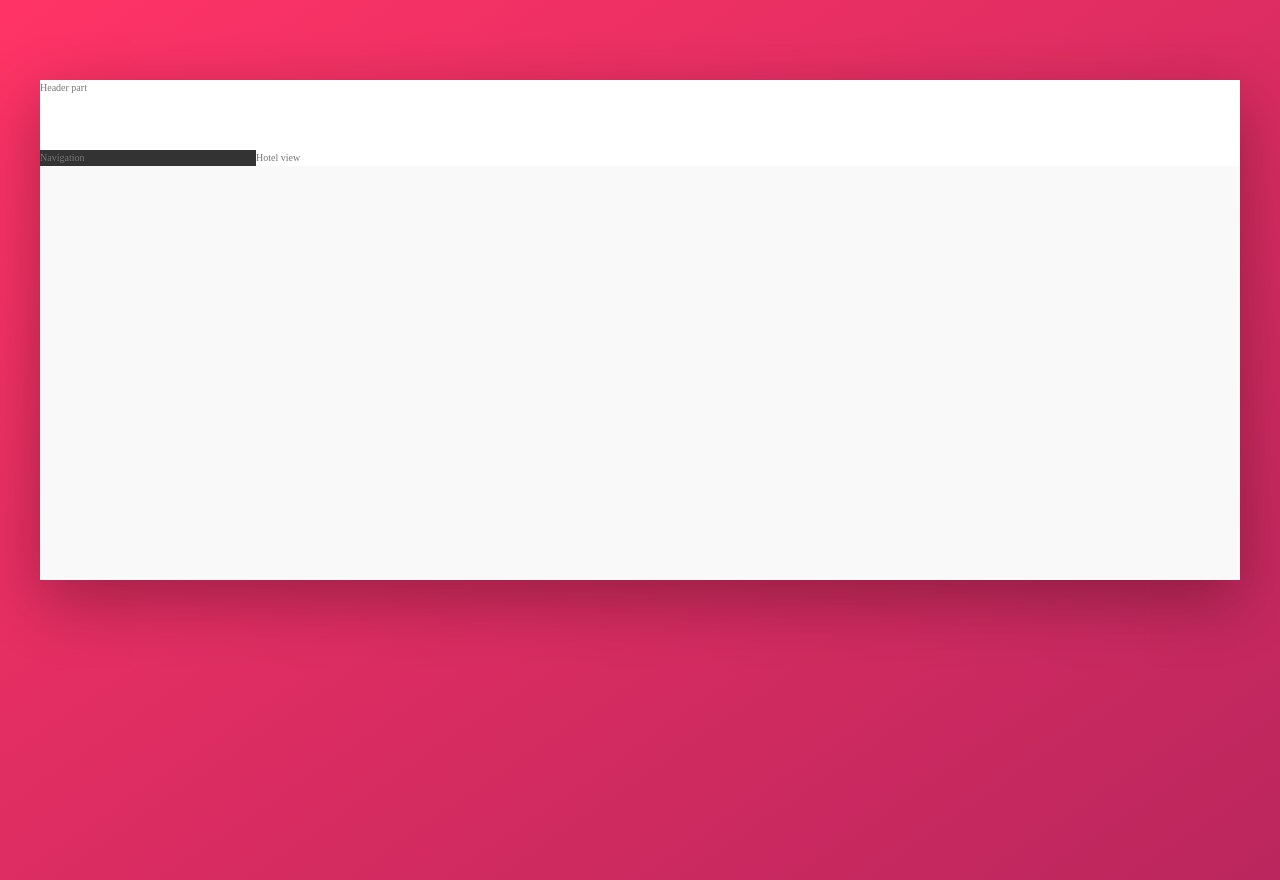
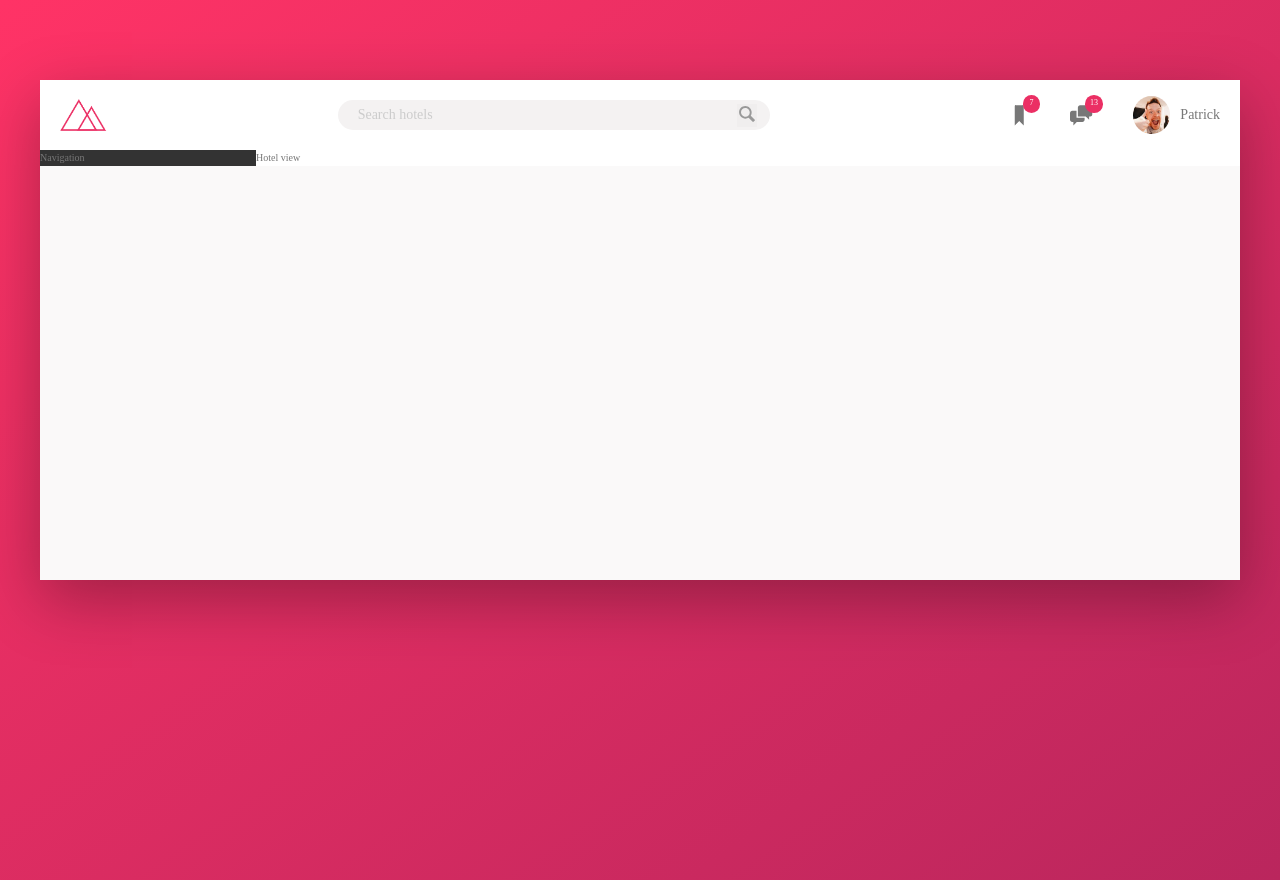
Before and after one commit to PatF3lix/Project-Trillo, a website: page index.html in a window 1280 px wide. Drawn offline with Linux system fonts and the light colour scheme.

Commit message:
implemented the header

```diff
--- a/index.html
+++ b/index.html
@@ -15,7 +15,47 @@
   </head>
   <body>
     <div class="container">
-      <header class="header">Header part</header>
+      <header class="header">
+        <img src="img/logo.png" alt="trillo logo" class="logo" />
+
+        <form action="#" class="search">
+          <input
+            type="text"
+            class="search__input"
+            placeholder="Search hotels"
+          />
+          <button class="search__button">
+            <svg class="search__icon">
+              <use xlink:href="img/sprite.svg#icon-magnifying-glass"></use>
+            </svg>
+          </button>
+        </form>
+
+        <nav class="user-nav">
+          <div class="user-nav__icon-box">
+            <svg class="user-nav__icon">
+              <use xlink:href="img/sprite.svg#icon-bookmark"></use>
+            </svg>
+            <span class="user-nav__notification">7</span>
+          </div>
+
+          <div class="user-nav__icon-box">
+            <svg class="user-nav__icon">
+              <use xlink:href="img/sprite.svg#icon-chat"></use>
+            </svg>
+            <span class="user-nav__notification">13</span>
+          </div>
+
+          <div class="user-nav__user">
+            <img
+              src="img/user-1.jpg"
+              alt="User photo"
+              class="user-nav__user-photo"
+            />
+            <span class="user-nav__user-name">Patrick</span>
+          </div>
+        </nav>
+      </header>
       <div class="content">
         <nav class="sidebar">Navigation</nav>
         <main class="hotel-view">Hotel view</main>
--- a/sass/components/_components.scss
+++ b/sass/components/_components.scss
@@ -0,0 +1,112 @@
+//LOGO
+.logo {
+  height: 3.25rem;
+  margin-left: 2rem;
+}
+
+//SEARCH
+.search {
+  flex: 0 0 40%;
+  display: flex;
+  align-items: center;
+  justify-content: center;
+  &__input {
+    font-family: inherit;
+    font-size: inherit;
+    background-color: var(--color-grey-light-2);
+    border: none;
+    padding: 0.7rem 2rem;
+    border-radius: 100px;
+    width: 90%;
+    transition: all 0.2s;
+    //to move input on top of button
+    margin-right: -3.25rem;
+
+    &:focus {
+      outline: none;
+      width: 100%;
+      background-color: var(--color-grey-light-3);
+    }
+
+    //fade out input el placeholder text
+    &::-webkit-input-placeholder {
+      font-weight: 100;
+      color: var(--color-grey-light-4);
+    }
+  }
+
+  &__input:focus + &__button {
+    background-color: var(--color-grey-light-3);
+  }
+
+  &__button {
+    border: none;
+    background-color: var(--color-grey-light-3);
+
+    &:focus {
+      outline: none;
+    }
+
+    &:active {
+      transform: translateY(0.2rem);
+    }
+  }
+
+  &__icon {
+    height: 2rem;
+    width: 2rem;
+    fill: var(--color-grey-dark-3);
+  }
+}
+
+//USER NAVIGATION
+.user-nav {
+  display: flex;
+  align-items: center;
+  align-self: stretch;
+
+  & > * {
+    padding: 0 2rem;
+    cursor: pointer;
+    height: 100%;
+    display: flex;
+    align-items: center;
+  }
+
+  & > *:hover {
+    background-color: var(--color-grey-light-2);
+  }
+
+  &__icon-box {
+    position: relative;
+  }
+
+  &__icon {
+    height: 2.25rem;
+    width: 2.25rem;
+    fill: var(--color-grey-dark-2);
+  }
+
+  &__notification {
+    font-size: 0.8rem;
+    height: 1.75rem;
+    width: 1.75rem;
+    border-radius: 50%;
+    background-color: var(--color-primary);
+    color: var(--color-white);
+    position: absolute;
+    top: 1.5rem;
+    right: 1rem;
+
+    //flex also works to center text, not only elements
+    display: flex;
+    justify-content: center;
+    align-items: center;
+  }
+
+  &__user-photo {
+    height: 3.75rem;
+    border-radius: 50%;
+    margin-right: 1rem;
+  }
+}
--- a/sass/layout/_layout.scss
+++ b/sass/layout/_layout.scss
@@ -8,8 +8,12 @@
 
 .header {
   height: 7rem;
+  font-size: 1.4rem;
   background-color: var(--color-white);
   border-bottom: var(--color-grey-light-2);
+  display: flex;
+  justify-content: space-between;
+  align-items: center;
 }
 
 .content {
```
Also changed, not shown: css/style.comp.css.
